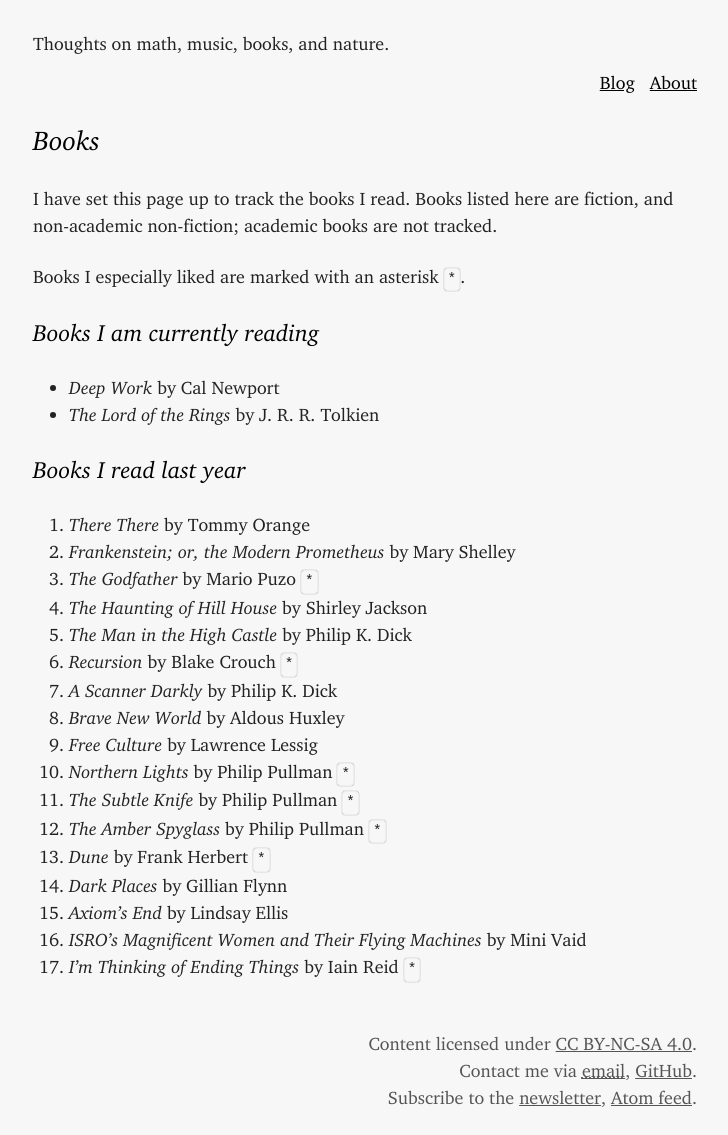
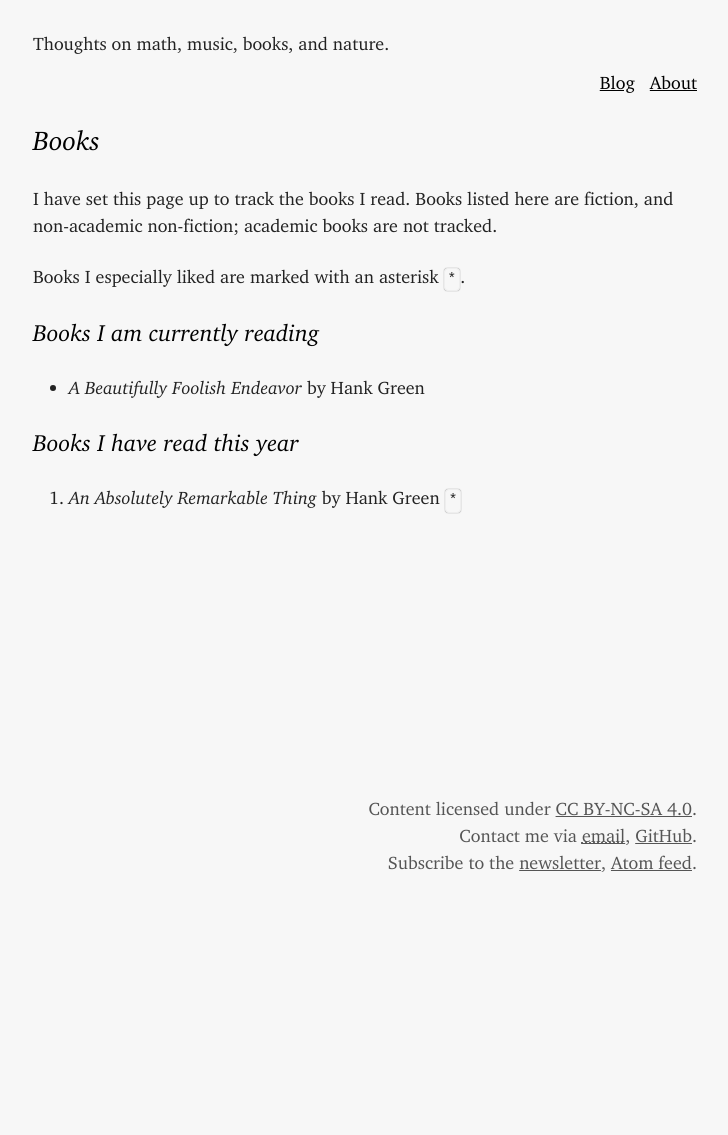
Before and after one commit to LeonardoGoller/LeonardoGoller.github.io, a Jekyll site: the page built from books.markdown, in a window 1280 px wide. Shown: the whole page, without its empty margins (275-1003 px from the left). Built offline with Jekyll 4.4.1, drawn with Linux system fonts in a browser that asks for light colours; comment, search, counter and statistics services are not loaded; after the commit the page ends 900 px from its top, so only the background shows below that.

Commit message:
bundle update

```diff
--- a/Gemfile
+++ b/Gemfile
@@ -29,3 +29,6 @@
 
 # Performance-booster for watching directories on Windows
 gem "wdm", "~> 0.1.0", :install_if => Gem.win_platform?
+
+
+gem "webrick", "~> 1.7"
--- a/_config.yml
+++ b/_config.yml
@@ -31,11 +31,8 @@
 
 # Books I am currently reading
 currentbooks:
-  - title: Deep Work
-    author: Cal Newport
-
-  - title: The Lord of the Rings
-    author: J. R. R. Tolkien
+  - title: A Beautifully Foolish Endeavor
+    author: Hank Green
 
 
 # Build settings
--- a/books.markdown
+++ b/books.markdown
@@ -19,22 +19,6 @@
 {% endfor %}
 
 
-## Books I read last year
+## Books I have read this year
 
-1. _There There_ by Tommy Orange
-2. _Frankenstein; or, the Modern Prometheus_ by Mary Shelley
-3. _The Godfather_ by Mario Puzo `*`
-4. _The Haunting of Hill House_ by Shirley Jackson
-5. _The Man in the High Castle_ by Philip K. Dick
-6. _Recursion_ by Blake Crouch `*`
-7. _A Scanner Darkly_ by Philip K. Dick
-8. _Brave New World_ by Aldous Huxley
-9. _Free Culture_ by Lawrence Lessig
-10. _Northern Lights_ by Philip Pullman `*`
-11. _The Subtle Knife_ by Philip Pullman `*`
-12. _The Amber Spyglass_ by Philip Pullman `*`
-13. _Dune_ by Frank Herbert `*`
-14. _Dark Places_ by Gillian Flynn
-15. _Axiom's End_ by Lindsay Ellis
-16. _ISRO's Magnificent Women and Their Flying Machines_ by Mini Vaid
-17. _I'm Thinking of Ending Things_ by Iain Reid `*`
+1. _An Absolutely Remarkable Thing_ by Hank Green `*`
```
Also changed, not shown: Gemfile.lock.
